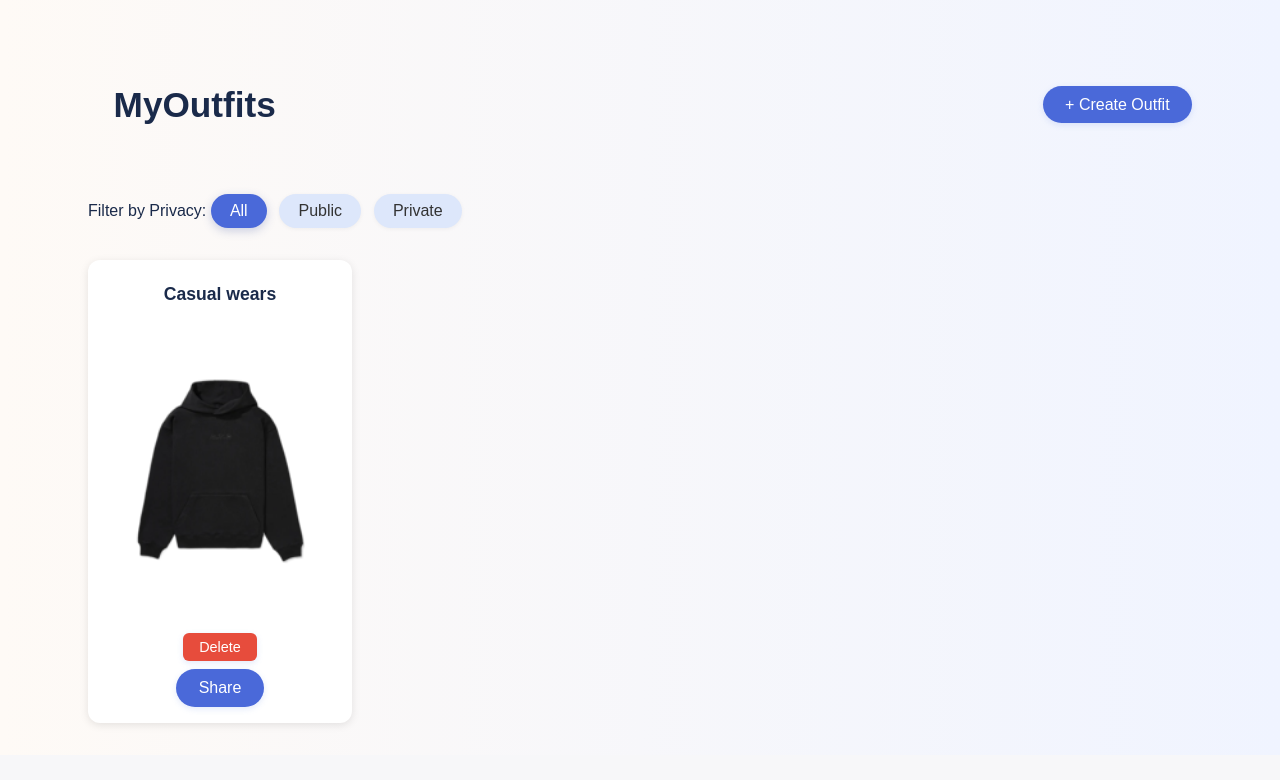
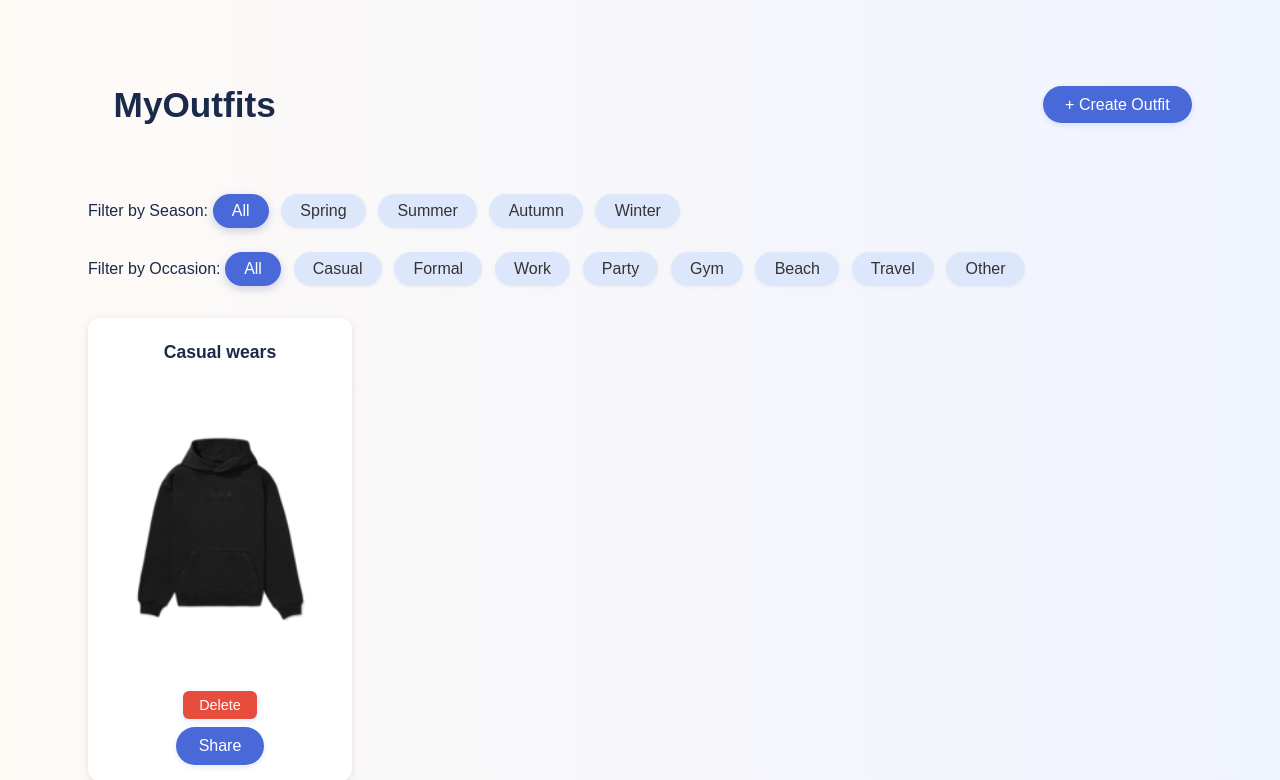
Before and after one commit to RalishaW/WebWardrobe, a Flask app: page /outfits in a window 1280 px wide. Shown: the part 120-900 px from the top of the page. Before the commit the page ends 846 px from the top, so only its background shows below. Run offline with Flask 3, Linux system fonts and the light colour scheme; a user stored in the database is signed in.

Commit message:
Refined the Filters in MyOutfits

```diff
--- a/app/templates/outfit.html
+++ b/app/templates/outfit.html
@@ -32,12 +32,28 @@
     </form>
 </div>
 
-<!-- Filter by Privacy -->
-<div class="filters" data-type="privacy">
-    <span>Filter by Privacy:</span>
-    <button class="filter-btn active" onclick="filterOutfits(event, 'all')">All</button>
-    <button class="filter-btn" onclick="filterOutfits(event, 'public')">Public</button>
-    <button class="filter-btn" onclick="filterOutfits(event, 'private')">Private</button>
+<!-- Filter by Season -->
+<div class="filters" data-type="season">
+    <span>Filter by Season:</span>
+    <button class="filter-btn active" onclick="filterOutfits('all', 'season', event)">All</button>
+    <button class="filter-btn" onclick="filterOutfits('Spring', 'season', event)">Spring</button>
+    <button class="filter-btn" onclick="filterOutfits('Summer', 'season', event)">Summer</button>
+    <button class="filter-btn" onclick="filterOutfits('Autumn', 'season', event)">Autumn</button>
+    <button class="filter-btn" onclick="filterOutfits('Winter', 'season', event)">Winter</button>
+</div>
+
+<!-- Filter by Occasion -->
+<div class="filters" data-type="occasion">
+    <span>Filter by Occasion:</span>
+    <button class="filter-btn active" onclick="filterOutfits('all', 'occasion', event)">All</button>
+    <button class="filter-btn" onclick="filterOutfits('Casual', 'occasion', event)">Casual</button>
+    <button class="filter-btn" onclick="filterOutfits('Formal', 'occasion', event)">Formal</button>
+    <button class="filter-btn" onclick="filterOutfits('Work', 'occasion', event)">Work</button>
+    <button class="filter-btn" onclick="filterOutfits('Party', 'occasion', event)">Party</button>
+    <button class="filter-btn" onclick="filterOutfits('Gym', 'occasion', event)">Gym</button>
+    <button class="filter-btn" onclick="filterOutfits('Beach', 'occasion', event)">Beach</button>
+    <button class="filter-btn" onclick="filterOutfits('Travel', 'occasion', event)">Travel</button>
+    <button class="filter-btn" onclick="filterOutfits('Other', 'occasion', event)">Other</button>
 </div>
 
 <!-- Outfit Preview -->
@@ -78,7 +94,7 @@
 <!-- Saved Outfits -->
 <div class="outfit-gallery">
     {% for outfit in outfits %}
-    <div class="outfit-item" data-privacy="{{ outfit.privacy }}">
+    <div class="outfit-item" data-season="{{ outfit.season | lower }}" data-occasion="{{ outfit.occasion | lower }}" >
         <h4>{{ outfit.outfit_name }}</h4>
         <img src="{{ url_for('static', filename=outfit.preview_image or 'outfits/placeholder.png') }}" alt="Outfit Image">
 
@@ -110,24 +126,38 @@
 
 
 <script>
-function filterOutfits(event, type) {
 
-    const buttons = document.querySelectorAll('.filters[data-type="privacy"] .filter-btn');
-    buttons.forEach(btn => btn.classList.remove('active'));
-    event.target.classList.add('active');
+    let selectedSeason = "all";
+    let selectedOccasion = "all";
 
-    const normalizedType = type.toLowerCase();
+    function filterOutfits(value, filterType, event) {
+        // Toggle active class
+        const filterButtons = document.querySelectorAll(`.filters[data-type="${filterType}"] .filter-btn`);
+        filterButtons.forEach(btn => btn.classList.remove('active'));
+        event.target.classList.add('active');
 
-    document.querySelectorAll('.outfit-item').forEach(item => {
-        const itemPrivacy = item.getAttribute('data-privacy')?.toLowerCase();
+        // Update selected filter
+        if (filterType === 'season') {
+            selectedSeason = value.toLowerCase();
+        } else if (filterType === 'occasion') {
+            selectedOccasion = value.toLowerCase();
+        }
 
-        if (normalizedType === 'all' || itemPrivacy === normalizedType) {
-            item.style.display = '';
-        } else {
-            item.style.display = 'none';
-        }
-    });
-}
+        // Apply combined filtering
+        document.querySelectorAll(".outfit-item").forEach(item => {
+            const itemSeason = item.dataset.season?.toLowerCase() || '';
+            const itemOccasion = item.dataset.occasion?.toLowerCase() || '';
+
+            const matchSeason = (selectedSeason === "all" || itemSeason === selectedSeason);
+            const matchOccasion = (selectedOccasion === "all" || itemOccasion === selectedOccasion);
+
+            item.style.display = (matchSeason && matchOccasion) ? "" : "none";
+        });
+    }
+
+
+
+
 
     function openShareModal(outfitId) {
     document.getElementById('modalOutfitId').value = outfitId;
```
